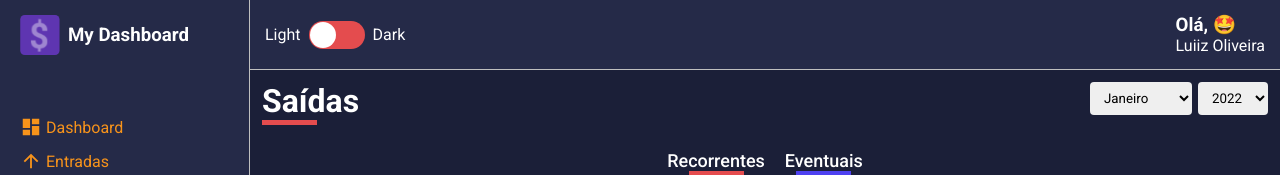
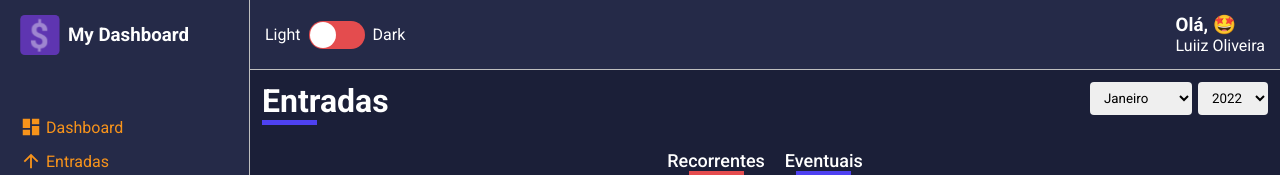
Before and after one commit to luiizsilverio/my-dashboard, a React (Create React App) app: page /list/entradas in a window 1280 px wide. Shown: the top 175 px of the page. Built offline with nearby package versions, Linux system fonts and the light colour scheme.

Commit message:
rotas com React-router-dom

```diff
--- a/package.json
+++ b/package.json
@@ -13,6 +13,7 @@
     "react": "^17.0.2",
     "react-dom": "^17.0.2",
     "react-icons": "^4.3.1",
+    "react-router-dom": "^6.2.1",
     "react-scripts": "5.0.0",
     "react-switch": "^6.0.0",
     "styled-components": "^5.3.3",
@@ -45,6 +46,7 @@
   },
   "devDependencies": {
     "@types/react-icons": "^3.0.0",
+    "@types/react-router-dom": "^5.3.2",
     "@types/styled-components": "^5.1.19"
   }
 }
--- a/src/App.tsx
+++ b/src/App.tsx
@@ -1,18 +1,16 @@
 import { GlobalStyle } from "./styles/global";
 import { ThemeProvider } from 'styled-components'
 
-import Layout from "./components/Layout";
+import Routes from "./routes";
+
 // import light from "./styles/themes/light";
 import dark from "./styles/themes/dark";
-import Details from "./pages/Details";
 
 const App = () => {
   return (
     <ThemeProvider theme={ dark }>
       <GlobalStyle />
-      <Layout>
-        <Details />
-      </Layout>
+      <Routes />
     </ThemeProvider>
   )
 }
--- a/src/components/Aside/index.tsx
+++ b/src/components/Aside/index.tsx
@@ -12,15 +12,15 @@ const Aside = () => {
       </S.Header>
 
       <S.MenuContainer>
-        <S.MenuLink href="#">
+        <S.MenuLink href="/dashboard">
           <MdDashboard />
           Dashboard
         </S.MenuLink>
-        <S.MenuLink href="#">
+        <S.MenuLink href="/list/entradas">
           <MdArrowUpward />
           Entradas
         </S.MenuLink>
-        <S.MenuLink href="#">
+        <S.MenuLink href="/list/saidas">
           <MdArrowDownward />
           Saídas
         </S.MenuLink>
--- a/src/components/SelectInput/index.tsx
+++ b/src/components/SelectInput/index.tsx
@@ -13,7 +13,7 @@ const SelectInput = ({ options }: Props) => {
       <select>
         {
           options.map(option => (
-            <option value={option.value}>
+            <option key={option.value} value={option.value}>
               {option.label}
             </option>
           ))
--- a/src/pages/Details/index.tsx
+++ b/src/pages/Details/index.tsx
@@ -1,10 +1,22 @@
+import { useMemo } from 'react'
+import { useParams } from 'react-router-dom'
+
 import * as S from './styles'
+
 
 import ContentHeader from '../../components/ContentHeader'
 import SelectInput from '../../components/SelectInput'
 import DetailCard from '../../components/DetailCard'
 
 const Details = () => {
+  const { type } = useParams()
+
+  const title = useMemo(() => (
+    type === "entradas"
+      ? { caption: "Entradas", lineColor: '#4e41f0' }
+      : { caption: "Saídas", lineColor:  '#e44c4e' }
+  ), [type])
+
   const months = [
     { value: 1, label: 'Janeiro' },
     { value: 2, label: 'Fevereiro' },
@@ -42,8 +54,8 @@ const Details = () => {
   return (
     <S.Container>
       <ContentHeader
-        title="Saídas"
-        lineColor='#e44c4e'
+        title={ title.caption }
+        lineColor={ title.lineColor }
       >
         <SelectInput options={ months } />
         <SelectInput options={ years } />
--- /dev/null
+++ b/src/routes/app.routes.tsx
@@ -0,0 +1,18 @@
+import { Route, Routes } from 'react-router-dom'
+
+import Dashboard from '../pages/Dashboard'
+import Details from '../pages/Details'
+import Layout from '../components/Layout'
+
+function AppRoutes() {
+  return (
+    <Layout>
+      <Routes>
+        <Route path="/dashboard" element={<Dashboard />} />
+        <Route path="/list/:type" element={<Details />} />
+      </Routes>
+    </Layout>
+  )
+}
+
+export default AppRoutes
--- /dev/null
+++ b/src/routes/index.tsx
@@ -0,0 +1,11 @@
+import { BrowserRouter } from 'react-router-dom'
+
+import AppRoutes from './app.routes'
+
+export default function Routes() {
+  return (
+    <BrowserRouter>
+      <AppRoutes />
+    </BrowserRouter>
+  )
+}
```
Also changed, not shown: 1 other file (tests, documents, lock files or other folders).
